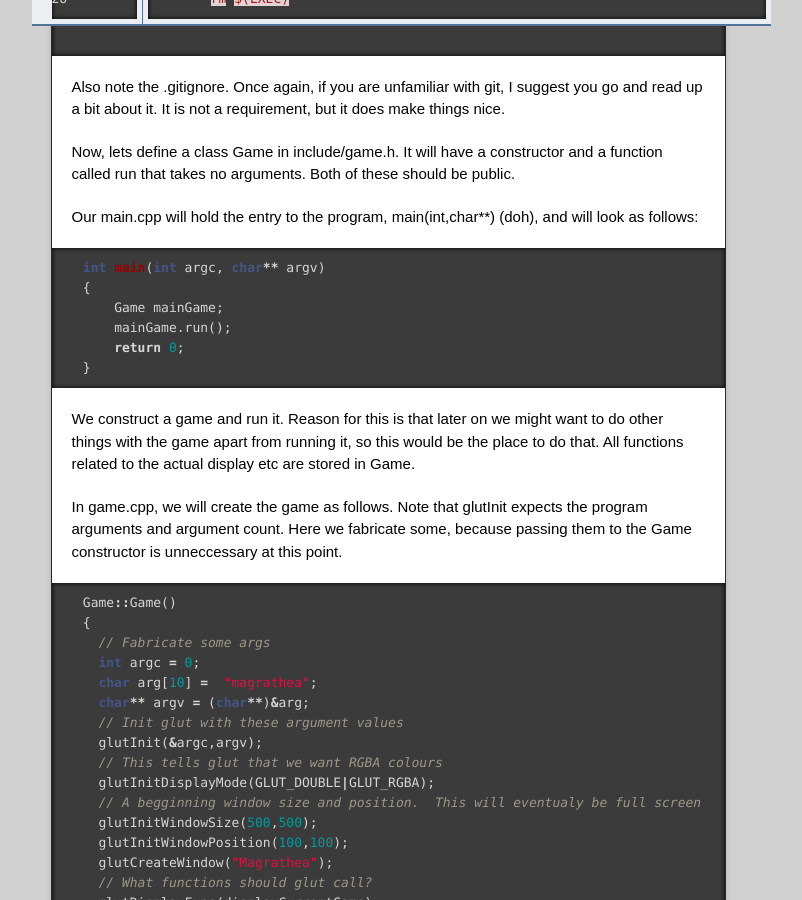
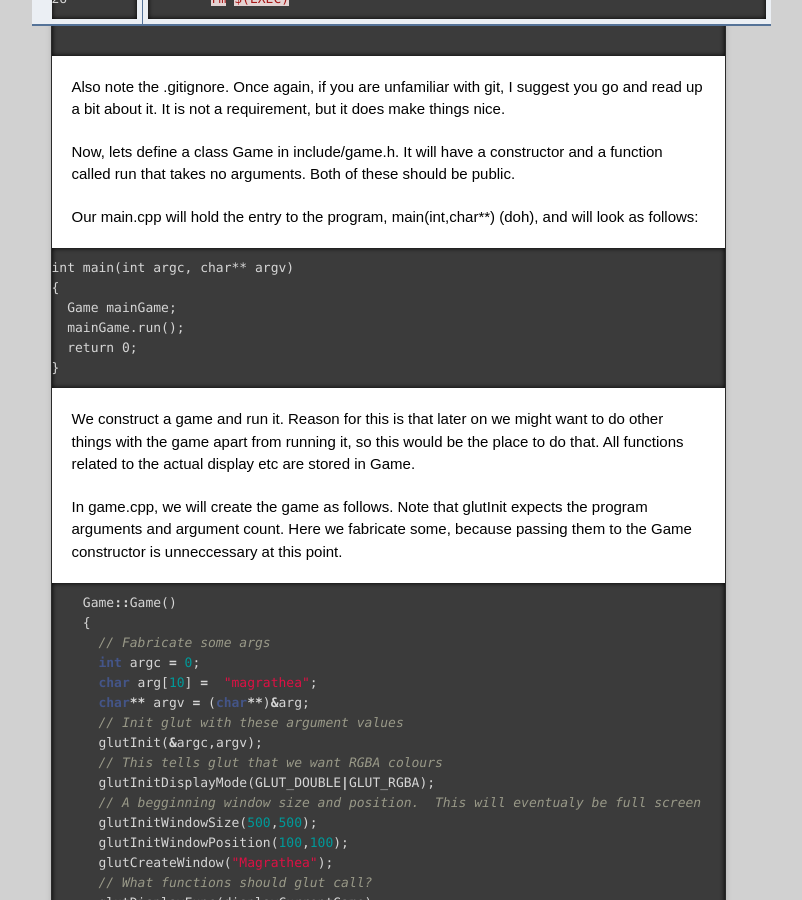
Before and after one commit to rspencer01/Project-Magrathea-V2, a Jekyll site: the page built from _posts/2013-09-09-Tutorial-1.md, in a window 1280 px wide and 900 px high, scrolled down 2666 px. Shown: the whole window, without its empty margins (252-1054 px from the left). Built offline with Jekyll 4.4.1, drawn with Linux system fonts in a browser that asks for light colours; nearby versions of some CDN libraries; Markdown is read by kramdown in place of the engine named in the settings; comment, search, counter and statistics services are not loaded.

Commit message:
Forced html

```diff
--- a/_posts/2013-09-09-Tutorial-1.md
+++ b/_posts/2013-09-09-Tutorial-1.md
@@ -82,13 +82,13 @@ Now, lets define a class `Game` in `include/game.h`.  It will have a constructor
 
 Our `main.cpp` will hold the entry to the program, `main(int,char**)` (doh), and will look as follows:
 
-    {% highlight cpp%}
-    int main(int argc, char** argv)
-    {
-        Game mainGame;
-        mainGame.run();
-        return 0;
-    }{% endhighlight %}
+<pre><code>int main(int argc, char** argv)
+{
+  Game mainGame;
+  mainGame.run();
+  return 0;
+}
+</code></pre>
 
 We construct a game and run it. Reason for this is that later on we might want to do other things with the game apart from running it, so this would be the place to do that.  All functions related to the actual display etc are stored in `Game`.
 
```
